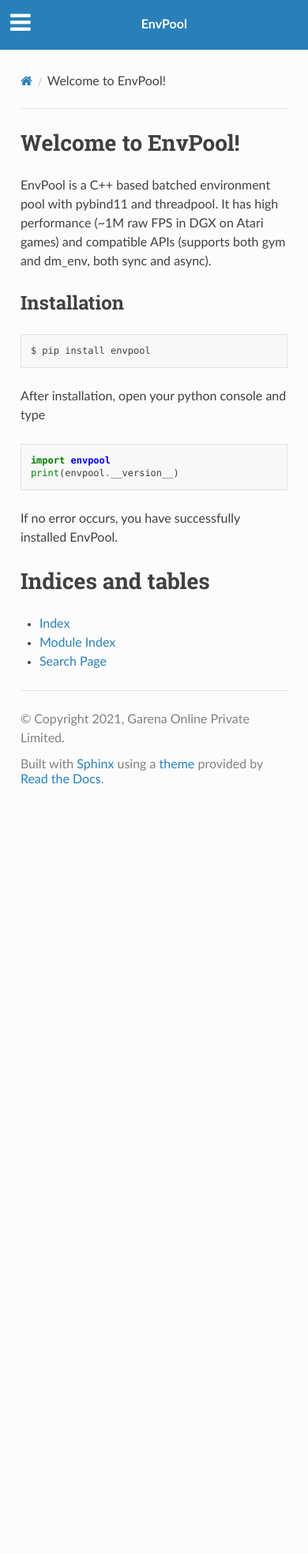
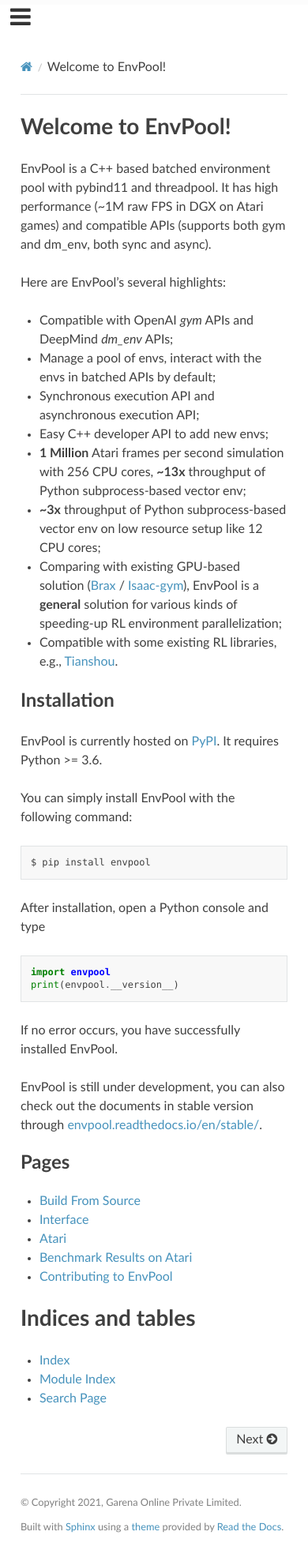
Before and after one commit to sail-sg/envpool, a Sphinx documentation site: the page built from docs/index.rst, in a window 390 px wide. Shown: the whole page at 79% size. Built offline with Sphinx 7.4.7 and the Read the Docs theme 2.0.0, drawn with Linux system fonts in a browser that asks for light colours; before the commit the page ends 1023 px from its top, so only the background shows below that.

Commit message:
add docs

```diff
--- /dev/null
+++ b/docs/_static/css/style.css
@@ -0,0 +1,138 @@
+body {
+    font-family: "Lato","proxima-nova","Helvetica Neue",Arial,sans-serif;
+}
+
+/* Default header fonts are ugly */
+h1, h2, .rst-content .toctree-wrapper p.caption, h3, h4, h5, h6, legend, p.caption {
+    font-family: "Lato","proxima-nova","Helvetica Neue",Arial,sans-serif;
+}
+
+/* Use white for docs background */
+.wy-side-nav-search {
+    background-color: #fff;
+}
+
+.wy-nav-content {
+    max-width: 1200px !important;
+}
+
+.wy-nav-content-wrap, .wy-menu li.current > a  {
+    background-color: #fff;
+}
+
+.wy-side-nav-search>a img.logo {
+    width: 100%;
+    margin-top: 10px;
+}
+
+@media screen and (min-width: 1400px) {
+    .wy-nav-content-wrap {
+        background-color: #fff;
+    }
+
+    .wy-nav-content {
+        background-color: #fff;
+    }
+}
+
+/* Fixes for mobile */
+.wy-nav-top {
+    background-color: #fff;
+    background-repeat: no-repeat;
+    background-position: center;
+    padding: 0;
+    margin: 0.4045em 0.809em;
+    color: #333;
+}
+
+.wy-nav-top > a {
+    display: none;
+}
+
+@media screen and (max-width: 768px) {
+    .wy-side-nav-search>a img.logo {
+        height: 60px;
+    }
+}
+
+/* This is needed to ensure that logo above search scales properly */
+.wy-side-nav-search a {
+    display: block;
+}
+
+/* This ensures that multiple constructors will remain in separate lines. */
+.rst-content dl:not(.docutils) dt {
+    display: table;
+}
+
+/* Use our red for literals (it's very similar to the original color) */
+.rst-content tt.literal, .rst-content tt.literal, .rst-content code.literal {
+    color: #4692BC;
+}
+
+.rst-content tt.xref, a .rst-content tt, .rst-content tt.xref,
+.rst-content code.xref, a .rst-content tt, a .rst-content code {
+    color: #404040;
+}
+
+/* Change link colors (except for the menu) */
+
+a {
+    color: #4692BC;
+}
+
+a:hover {
+    color: #4692BC;
+}
+
+
+a:visited {
+    color: #4692BC;
+}
+
+.wy-menu a {
+    color: #b3b3b3;
+}
+
+.wy-menu a:hover {
+    color: #b3b3b3;
+}
+
+/* Default footer text is quite big */
+footer {
+    font-size: 80%;
+}
+
+footer .rst-footer-buttons {
+    font-size: 125%; /* revert footer settings - 1/80% = 125% */
+}
+
+footer p {
+    font-size: 100%;
+}
+
+.ethical-rtd {
+    display: none;
+}
+
+.ethical-fixedfooter {
+    display: none;
+}
+
+.ethical-content {
+    display: none;
+}
+
+/* For hidden headers that appear in TOC tree */
+/* see http://stackoverflow.com/a/32363545/3343043 */
+.rst-content .hidden-section {
+    display: none;
+}
+
+nav .hidden-section {
+    display: inherit;
+}
+
+.wy-side-nav-search>div.version {
+    color: #000;
+}
--- /dev/null
+++ b/docs/_static/js/copybutton.js
@@ -0,0 +1,63 @@
+$(document).ready(function() {
+    /* Add a [>>>] button on the top-right corner of code samples to hide
+     * the >>> and ... prompts and the output and thus make the code
+     * copyable. */
+    var div = $('.highlight-python .highlight,' +
+                '.highlight-python3 .highlight,' +
+                '.highlight-pycon .highlight,' +
+                '.highlight-default .highlight');
+    var pre = div.find('pre');
+
+    // get the styles from the current theme
+    pre.parent().parent().css('position', 'relative');
+    var hide_text = 'Hide the prompts and output';
+    var show_text = 'Show the prompts and output';
+    var border_width = pre.css('border-top-width');
+    var border_style = pre.css('border-top-style');
+    var border_color = pre.css('border-top-color');
+    var button_styles = {
+        'cursor':'pointer', 'position': 'absolute', 'top': '0', 'right': '0',
+        'border-color': border_color, 'border-style': border_style,
+        'border-width': border_width, 'color': border_color, 'text-size': '75%',
+        'font-family': 'monospace', 'padding-left': '0.2em', 'padding-right': '0.2em',
+        'border-radius': '0 3px 0 0'
+    }
+
+    // create and add the button to all the code blocks that contain >>>
+    div.each(function(index) {
+        var jthis = $(this);
+        if (jthis.find('.gp').length > 0) {
+            var button = $('<span class="copybutton">&gt;&gt;&gt;</span>');
+            button.css(button_styles)
+            button.attr('title', hide_text);
+            button.data('hidden', 'false');
+            jthis.prepend(button);
+        }
+        // tracebacks (.gt) contain bare text elements that need to be
+        // wrapped in a span to work with .nextUntil() (see later)
+        jthis.find('pre:has(.gt)').contents().filter(function() {
+            return ((this.nodeType == 3) && (this.data.trim().length > 0));
+        }).wrap('<span>');
+    });
+
+    // define the behavior of the button when it's clicked
+    $('.copybutton').click(function(e){
+        e.preventDefault();
+        var button = $(this);
+        if (button.data('hidden') === 'false') {
+            // hide the code output
+            button.parent().find('.go, .gp, .gt').hide();
+            button.next('pre').find('.gt').nextUntil('.gp, .go').css('visibility', 'hidden');
+            button.css('text-decoration', 'line-through');
+            button.attr('title', show_text);
+            button.data('hidden', 'true');
+        } else {
+            // show the code output
+            button.parent().find('.go, .gp, .gt').show();
+            button.next('pre').find('.gt').nextUntil('.gp, .go').css('visibility', 'visible');
+            button.css('text-decoration', 'none');
+            button.attr('title', hide_text);
+            button.data('hidden', 'false');
+        }
+    });
+});
--- a/docs/conf.py
+++ b/docs/conf.py
@@ -19,7 +19,7 @@
 import sphinx_rtd_theme
 
 
-def get_version():
+def get_version() -> str:
   # https://packaging.python.org/guides/single-sourcing-package-version/
   with open(os.path.join("..", "envpool", "__init__.py"), "r") as f:
     init = f.read().split()
@@ -68,3 +68,21 @@
 # relative to this directory. They are copied after the builtin static files,
 # so a file named "default.css" will overwrite the builtin "default.css".
 html_static_path = ["_static"]
+
+html_logo = "_static/images/envpool-logo.png"
+
+def setup(app):
+    app.add_js_file("js/copybutton.js")
+    app.add_css_file("css/style.css")
+
+# -- Extension configuration -------------------------------------------------
+
+# -- Options for intersphinx extension ---------------------------------------
+
+# Example configuration for intersphinx: refer to the Python standard library.
+# intersphinx_mapping = {'https://docs.python.org/3/': None}
+
+# -- Options for todo extension ----------------------------------------------
+
+# If true, `todo` and `todoList` produce output, else they produce nothing.
+# todo_include_todos = False
--- a/docs/index.rst
+++ b/docs/index.rst
@@ -10,19 +10,29 @@
 It has high performance (~1M raw FPS in DGX on Atari games) and compatible APIs
 (supports both gym and dm_env, both sync and async).
 
-.. toctree::
-   :maxdepth: 2
-   :caption: Contents:
+Here are EnvPool's several highlights:
 
+- Compatible with OpenAI `gym` APIs and DeepMind `dm_env` APIs;
+- Manage a pool of envs, interact with the envs in batched APIs by default;
+- Synchronous execution API and asynchronous execution API;
+- Easy C++ developer API to add new envs;
+- **1 Million** Atari frames per second simulation with 256 CPU cores, **~13x** throughput of Python subprocess-based vector env;
+- **~3x** throughput of Python subprocess-based vector env on low resource setup like 12 CPU cores;
+- Comparing with existing GPU-based solution (`Brax <https://github.com/google/brax>`_ / `Isaac-gym <https://developer.nvidia.com/isaac-gym>`_), EnvPool is a **general** solution for various kinds of speeding-up RL environment parallelization;
+- Compatible with some existing RL libraries, e.g., `Tianshou <https://github.com/thu-ml/tianshou>`_.
 
 Installation
 ------------
 
+EnvPool is currently hosted on `PyPI <https://pypi.org/project/envpool/>`_. It requires Python >= 3.6.
+
+You can simply install EnvPool with the following command:
+
 .. code-block:: bash
 
-   $ pip install envpool
+    $ pip install envpool
 
-After installation, open your python console and type
+After installation, open a Python console and type
 
 ::
 
@@ -31,6 +41,19 @@
 
 If no error occurs, you have successfully installed EnvPool.
 
+EnvPool is still under development, you can also check out the documents in stable version through `envpool.readthedocs.io/en/stable/ <https://envpool.readthedocs.io/en/stable/>`_.
+
+
+.. toctree::
+   :maxdepth: 1
+   :caption: Pages
+
+   pages/build
+   pages/interface
+   pages/atari
+   pages/benchmark
+   pages/contributing
+
 
 Indices and tables
 ==================
```
Also changed, not shown: README.md (+6 -5 lines), docs/pages/atari.rst (added, +154 -0 lines), docs/pages/benchmark.rst (added, +36 -0 lines), docs/pages/build.rst (added, +34 -0 lines), docs/pages/contributing.rst (added, +66 -0 lines), docs/pages/interface.rst (added, +99 -0 lines), docs/_static/images/async.png (added), docs/_static/images/atari_throughput_apollo.png (added), docs/_static/images/atari_throughput_dgx.png (added), docs/_static/images/atari_throughput_tpu.png (added), 1 other file.
